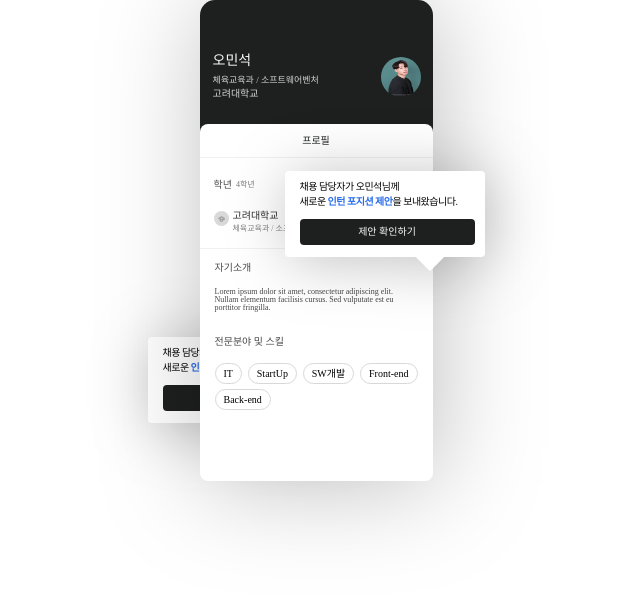
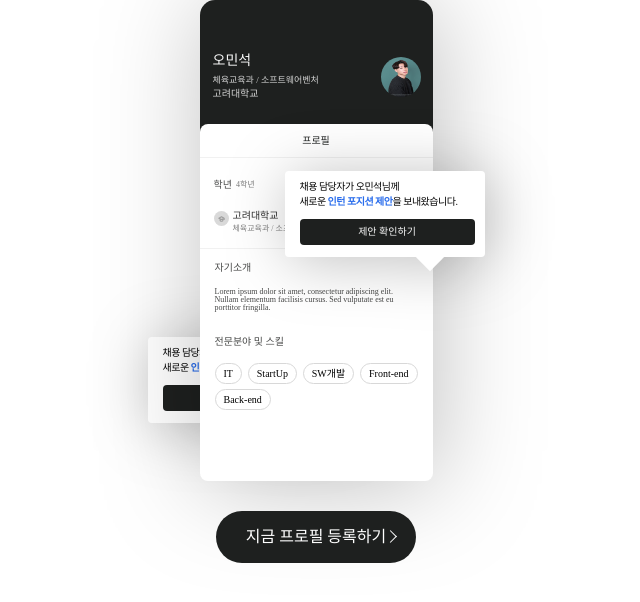
Before and after one commit to omins/talent-pool-landing-page, a Next.js app: page / in a window 1280 px wide. Shown: the top 602 px of the page, without its empty margins (324-964 px from the left). Built offline with nearby package versions, Linux system fonts and the light colour scheme.

Commit message:
feat: CTA 버튼 컴포넌트 구현

```diff
--- /dev/null
+++ b/src/components/ButtonCta/ButtonCta.js
@@ -0,0 +1,17 @@
+import styles from './ButtonCta.module.css';
+
+const formURL = 'https://forms.gle/EZVsz6cFMypp92Rt8';
+const whiteBtnTxt = '채용 제안 받기';
+const blackBtnTxt = '지금 프로필 등록하기';
+
+export default function ButtonCta({ isWhiteBtn, style }) {
+  return (
+    <a
+      style={{ ...style }}
+      className={isWhiteBtn ? styles['btn-white'] : styles['btn-black']}
+      href={formURL}
+    >
+      {isWhiteBtn ? whiteBtnTxt : blackBtnTxt}
+    </a>
+  );
+}
--- /dev/null
+++ b/src/components/ButtonCta/ButtonCta.module.css
@@ -0,0 +1,34 @@
+.btn-black,
+.btn-white {
+  width: 200px;
+  height: 52px;
+  font-weight: 500;
+  font-size: 16px;
+  line-height: 52px;
+  text-align: center;
+  border-radius: 30px;
+  text-decoration: none;
+}
+
+.btn-white {
+  background-color: #fff;
+  color: #212322;
+}
+
+.btn-black {
+  position: relative;
+  background-color: #1e201f;
+  color: #fff;
+}
+
+.btn-black::after {
+  content: '';
+  position: absolute;
+  top: 21px;
+  right: 21px;
+  width: 8px;
+  height: 8px;
+  border-right: 1px solid #fff;
+  border-bottom: 1px solid #fff;
+  transform: rotate(-45deg);
+}
--- a/src/pages/index.js
+++ b/src/pages/index.js
@@ -2,6 +2,7 @@ import Head from 'next/head';
 import Image from 'next/image';
 import ProfileCard from '../components/ProfileCard/ProfileCard';
 import RecruitMsg from '../components/RecruitMsg/RecruitMsg';
+import ButtonCta from '../components/ButtonCta/ButtonCta';
 
 import styles from '../../styles/Home.module.css';
 
@@ -27,7 +28,7 @@ export default function Home() {
       <div className={styles['common-inner']}>
         <header></header>
         <main className={styles['main-container']}>
-          <section>
+          <section className={styles['page-second']}>
             <div className={styles['profile-card-container']}>
               <ProfileCard userInfo={sampleProfiles[0]} isShadow={true} />
               <div
@@ -43,6 +44,7 @@ export default function Home() {
                 <RecruitMsg zIndex={-1} />
               </div>
             </div>
+            <ButtonCta style={{ marginTop: '30px' }} />
           </section>
         </main>
         <footer></footer>
--- a/styles/Home.module.css
+++ b/styles/Home.module.css
@@ -46,3 +46,9 @@
   justify-content: center;
   align-items: center;
 }
+
+.page-second {
+  display: flex;
+  flex-direction: column;
+  align-items: center;
+}
```
